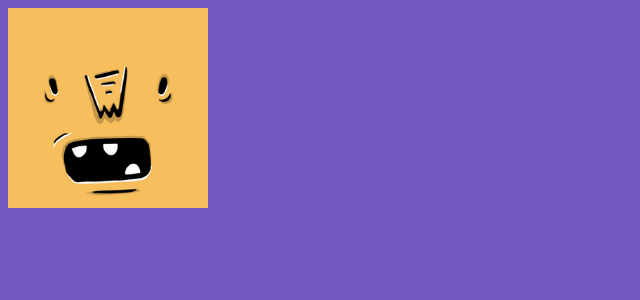
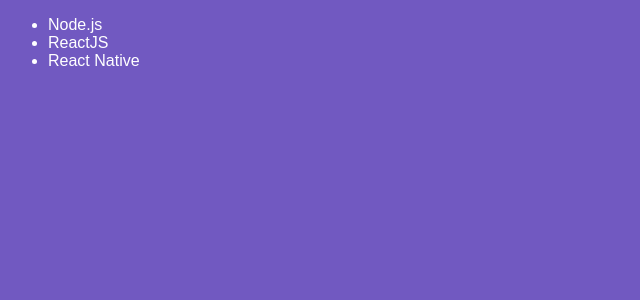
Before and after one commit to alkunde/gostack-modulo04, a React app: page / in a window 1280 px wide. Shown: the top 300 px of the page, without its empty margins (0-640 px from the left). Built offline with nearby package versions, Linux system fonts and the light colour scheme.

Commit message:
Class Components

```diff
--- a/babel.config.js
+++ b/babel.config.js
@@ -3,4 +3,7 @@
     "@babel/preset-env",
     "@babel/preset-react"
   ],
+  plugins: [
+    '@babel/plugin-proposal-class-properties'
+  ]
 };
--- a/package.json
+++ b/package.json
@@ -9,6 +9,7 @@
   },
   "devDependencies": {
     "@babel/core": "^7.7.2",
+    "@babel/plugin-proposal-class-properties": "^7.7.0",
     "@babel/preset-env": "^7.7.1",
     "@babel/preset-react": "^7.7.0",
     "babel-loader": "^8.0.6",
--- a/src/App.js
+++ b/src/App.js
@@ -1,10 +1,10 @@
 import React from 'react';
 import './App.css';
 
-import profile from './assets/profile.png';
+import TechList from './components/TechList';
 
 function App() {
-  return <img width="200" src={profile} />
+  return <TechList />
 }
 
 export default App;
--- /dev/null
+++ b/src/components/TechList.js
@@ -0,0 +1,25 @@
+import React, { Component } from 'react';
+
+class TechList extends Component {
+  state = {
+    techs: [
+      'Node.js',
+      'ReactJS',
+      'React Native'
+    ]
+  };
+
+  render() {
+    console.log(this.state);
+
+    return (
+      <ul>
+        <li>Node.js</li>
+        <li>ReactJS</li>
+        <li>React Native</li>
+      </ul>
+    );
+  }
+}
+
+export default TechList;
```
Also changed, not shown: 1 other file (tests, documents, lock files or other folders).
